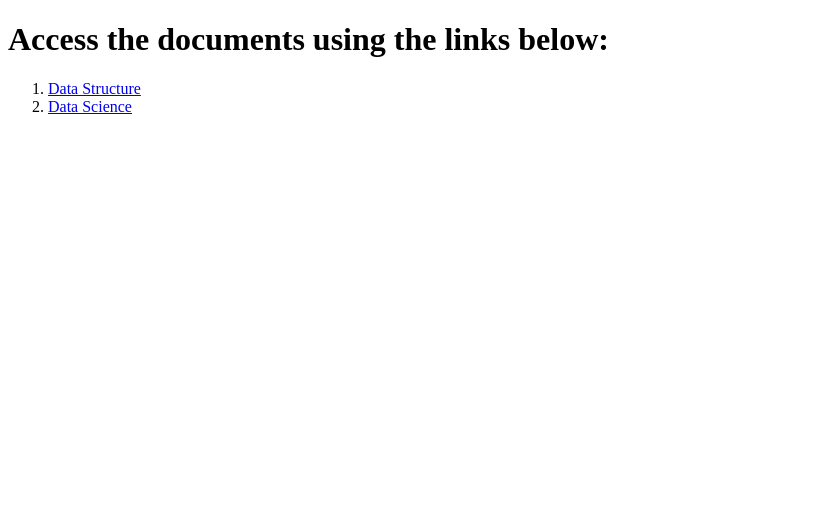
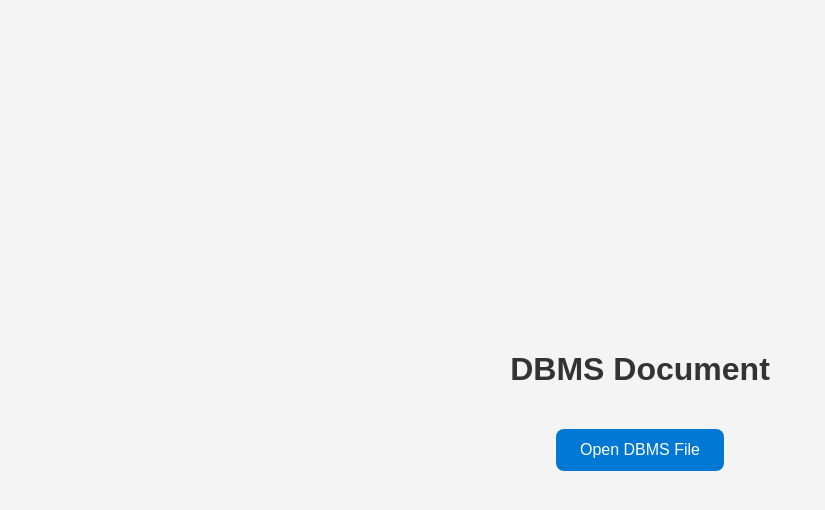
Before and after one commit to Lethinkj/sample-website, a plain HTML site: page index.html in a window 1280 px wide. Shown: the whole page, without its empty margins (0-825 px from the left). Drawn offline with Linux system fonts and the light colour scheme.

Commit message:
Update index.html

```diff
--- a/index.html
+++ b/index.html
@@ -1,23 +1,41 @@
 <!DOCTYPE html>
 <html lang="en">
 <head>
-    <meta charset="UTF-8">
-    <meta name="viewport" content="width=device-width, initial-scale=1.0">
-    <title>Document Links</title>
+  <meta charset="UTF-8">
+  <title>DBMS</title>
+  <style>
+    body {
+      font-family: Arial, sans-serif;
+      background: #f4f4f4;
+      display: flex;
+      flex-direction: column;
+      align-items: center;
+      justify-content: center;
+      height: 100vh;
+      margin: 0;
+    }
+    h1 {
+      color: #333;
+    }
+    a.button {
+      display: inline-block;
+      padding: 12px 24px;
+      margin-top: 20px;
+      font-size: 16px;
+      text-decoration: none;
+      color: white;
+      background-color: #0078d4;
+      border-radius: 8px;
+    }
+    a.button:hover {
+      background-color: #005a9e;
+    }
+  </style>
 </head>
 <body>
-    <h1>Access the documents using the links below:</h1>
-    <ol>
-        <li>
-            <a href="https://1drv.ms/w/c/b9a7daae4600ca0b/EekltsEmCURMs5cAwxpsjyEBNb5QImmpso_uxzyw9XohGQ" target="_blank">
-                Data Structure
-            </a>
-        </li>
-        <li>
-            <a href="https://1drv.ms/b/c/b9a7daae4600ca0b/Ee3dkRtCNHhOl9wqIecjl8cBXr6y0tKmFOGdFbsUtdreCg" target="_blank">
-                Data Science
-            </a>
-        </li>
-    </ol>
+  <h1>DBMS Document</h1>
+  <a class="button" href="https://stellamaryscoeeduin-my.sharepoint.com/:w:/g/personal/lethin_cs23_stellamaryscoe_edu_in/EZk3eEBKBA9EuZhQVsr1fm0B0kyKYgz9lUZabkWld9JM6Q?e=sxFTh9" target="_blank">
+    Open DBMS File
+  </a>
 </body>
 </html>
```
